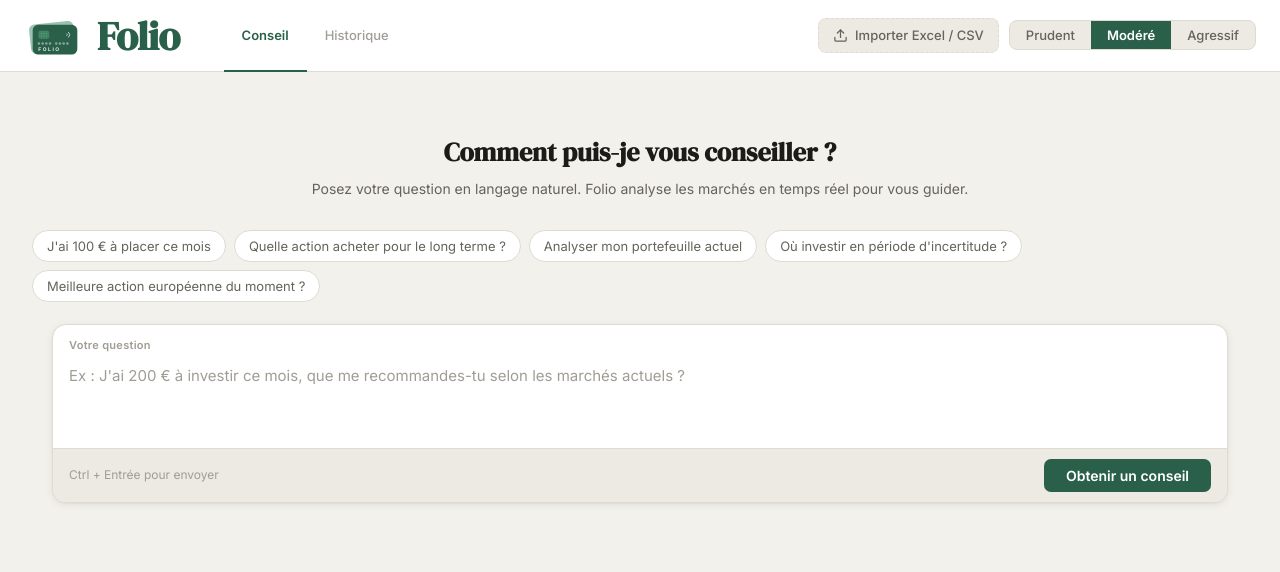
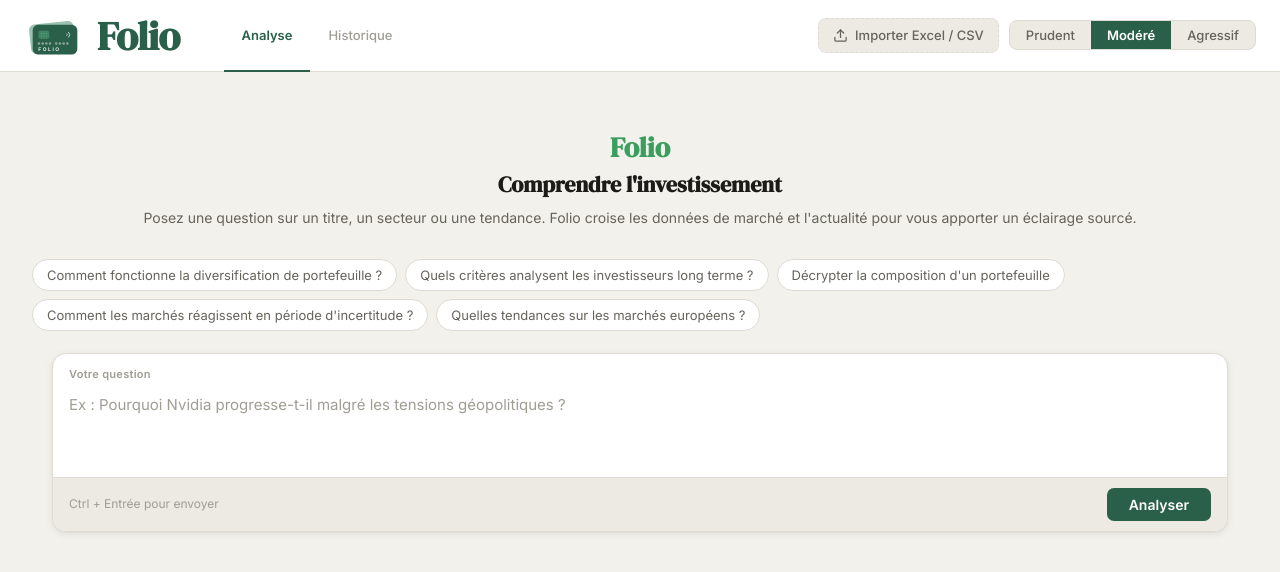
Before and after one commit to Folio000/folio, a plain HTML site: page static/index.html in a window 1280 px wide. Drawn offline with Linux system fonts and the light colour scheme.

Commit message:
UI: Folio brand in green, educational chips

```diff
--- a/static/index.html
+++ b/static/index.html
@@ -346,9 +346,17 @@
   text-align: center;
   padding: 32px 0 8px;
 }
+.welcome-folio {
+  font-family: 'DM Serif Display', serif;
+  font-size: 28px;
+  font-weight: 700;
+  color: #3a9e5f;
+  margin-bottom: 4px;
+  line-height: 1.1;
+}
 .welcome h2 {
   font-family: 'DM Serif Display', serif;
-  font-size: 26px;
+  font-size: 22px;
   color: var(--text);
   margin-bottom: 6px;
 }
@@ -965,7 +973,7 @@
     </div>
 
     <nav class="tab-nav">
-      <button class="tab-btn active" data-tab="conseil" onclick="switchTab('conseil',this)">Conseil</button>
+      <button class="tab-btn active" data-tab="conseil" onclick="switchTab('conseil',this)">Analyse</button>
       <button class="tab-btn" data-tab="historique" onclick="switchTab('historique',this)">Historique</button>
     </nav>
 
@@ -1016,7 +1024,7 @@
         </div>
       </div>
       <div class="hist-list" id="hist-list">
-        <div class="hist-empty">Vos questions et conseils apparaîtront ici.</div>
+        <div class="hist-empty">Vos questions et analyses apparaîtront ici.</div>
       </div>
     </div>
 
@@ -1025,26 +1033,27 @@
     <div class="center-scroll" id="scroll-area">
 
       <div class="welcome" id="welcome">
-        <h2>Comment puis-je vous conseiller ?</h2>
-        <p>Posez votre question en langage naturel. Folio analyse les marchés en temps réel pour vous guider.</p>
+        <div class="welcome-folio">Folio</div>
+        <h2>Comprendre l'investissement</h2>
+        <p>Posez une question sur un titre, un secteur ou une tendance. Folio croise les données de marché et l'actualité pour vous apporter un éclairage sourcé.</p>
       </div>
 
       <div class="chips">
-        <button class="chip" onclick="pick(this)">J'ai 100 € à placer ce mois</button>
-        <button class="chip" onclick="pick(this)">Quelle action acheter pour le long terme ?</button>
-        <button class="chip" onclick="pick(this)">Analyser mon portefeuille actuel</button>
-        <button class="chip" onclick="pick(this)">Où investir en période d'incertitude ?</button>
-        <button class="chip" onclick="pick(this)">Meilleure action européenne du moment ?</button>
+        <button class="chip" onclick="pick(this)">Comment fonctionne la diversification de portefeuille ?</button>
+        <button class="chip" onclick="pick(this)">Quels critères analysent les investisseurs long terme ?</button>
+        <button class="chip" onclick="pick(this)">Décrypter la composition d'un portefeuille</button>
+        <button class="chip" onclick="pick(this)">Comment les marchés réagissent en période d'incertitude ?</button>
+        <button class="chip" onclick="pick(this)">Quelles tendances sur les marchés européens ?</button>
       </div>
 
       <div class="ask-wrap">
         <div class="ask-box">
           <div class="ask-label">Votre question</div>
           <textarea class="ask-textarea" id="qinput" rows="3"
-            placeholder="Ex : J'ai 200 € à investir ce mois, que me recommandes-tu selon les marchés actuels ?"></textarea>
+            placeholder="Ex : Pourquoi Nvidia progresse-t-il malgré les tensions géopolitiques ?"></textarea>
           <div class="ask-actions">
             <span class="ask-hint">Ctrl + Entrée pour envoyer</span>
-            <button class="btn-send" id="send-btn" onclick="send()">Obtenir un conseil</button>
+            <button class="btn-send" id="send-btn" onclick="send()">Analyser</button>
           </div>
         </div>
       </div>
@@ -1162,10 +1171,10 @@
   renderLoading(res);
 
   try {
-    const r = await fetch('/api/advise', {
+    const r = await fetch('/api/ask', {
       method: 'POST',
       headers: { 'Content-Type': 'application/json' },
-      body: JSON.stringify({ question: q, portfolio, risk_profile: risk })
+      body: JSON.stringify({ question: q })
     });
     const data = await r.json();
     renderResult(res, q, data);
@@ -1191,7 +1200,7 @@
   let html = `<div class="answer-card">
     <div class="answer-q">"${q}"</div>
     <div class="answer-top">
-      <span class="answer-title">Recommandation Folio</span>
+      <span class="answer-title">Analyse Folio</span>
       <span class="answer-lang-tag">${LANG_NAME[lang] || lang}</span>
     </div>
     <div class="answer-body">${parseAnswer(data.answer || '')}</div>
@@ -1199,7 +1208,7 @@
 
   if (data.mentioned_assets && data.mentioned_assets.length) {
     html += `<div class="assets-section">
-      <div class="section-label">Actifs mentionnés dans la recommandation</div>
+      <div class="section-label">Actifs mentionnés dans l'analyse</div>
       <div class="assets-grid">${data.mentioned_assets.map(a => assetCard(a)).join('')}</div>
     </div>`;
   }
@@ -1285,7 +1294,7 @@
   const el = document.getElementById('hist-list');
   document.getElementById('hist-count').textContent = history.length;
   if (!history.length) {
-    el.innerHTML = '<div class="hist-empty">Vos questions et conseils apparaîtront ici.<br>Vous pourrez les relire et les comparer.</div>';
+    el.innerHTML = '<div class="hist-empty">Vos questions et analyses apparaîtront ici.<br>Vous pourrez les relire et les comparer.</div>';
     return;
   }
   el.innerHTML = history.map((h, i) => {
```
